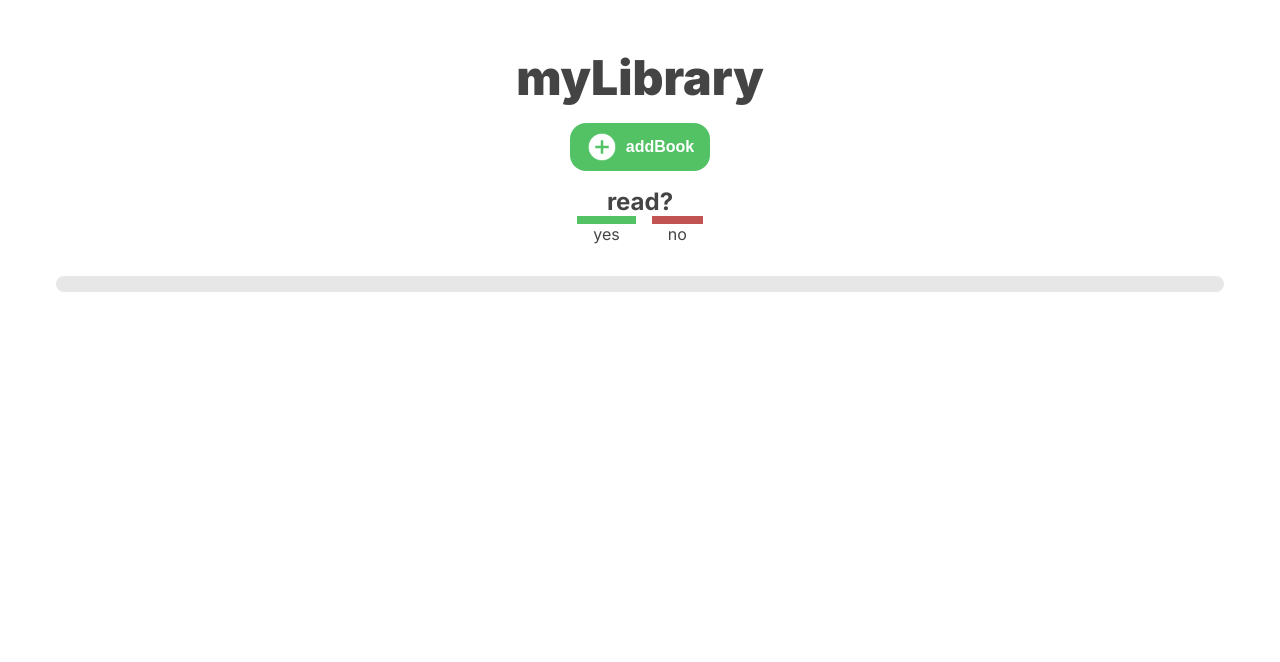
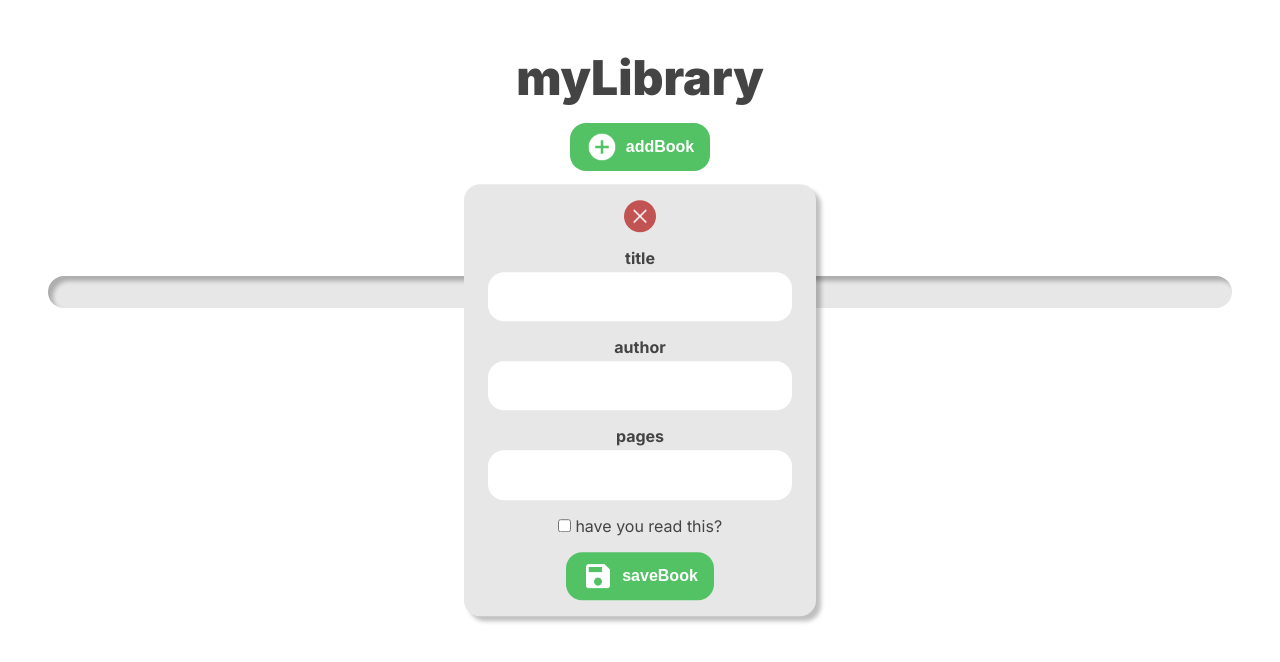
Before and after one commit to JCBolito/ODIN-Library, a plain HTML site: page index.html in a window 1280 px wide. Both pictures are taken after a click on the button "addBook". Drawn offline with Linux system fonts and the light colour scheme.

Commit message:
functionality has barely started

```diff
--- a/index.html
+++ b/index.html
@@ -14,7 +14,7 @@
 <body>
 	<header>
 		<h1>myLibrary</h1>
-		<button>
+		<button class="addBook">
 			<img src="./img/plus-circle.png" alt="Add Book">
 			addBook
 		</button>
@@ -26,24 +26,27 @@
 			</div>
 		</section>
 	</header>
-	<form action="#" class="hidden">
+	<form onsubmit="return addBookToLibrary()" class="hidden">
+		<button class="close">
+			<img src="./img/close.png" alt="Close Form">
+		</button>
+		<div>
+			<label for="title">title</label>
+			<input type="text" name="title" id="title" required>
+		</div>
 		<div>
 			<label for="author">author</label>
-			<input type="text" name="author" id="author">
-		</div>
-		<div>
-			<label for="title">title</label>
-			<input type="text" name="title" id="title">
+			<input type="text" name="author" id="author" required>
 		</div>
 		<div>
 			<label for="pages">pages</label>
-			<input type="number" name="pages" id="pages">
+			<input type="number" name="pages" id="pages" min="0" required>
 		</div>
 		<div>
 			<input type="checkbox" name="read" id="read">
-			<label for="read">have you read this?</label>
+			<label for="read">have you read this?</label required>
 		</div>
-		<button>
+		<button class="saveBook" type="submit">
 			<img src="./img/content-save.png" alt="Save">
 			saveBook
 		</button>
@@ -64,8 +67,8 @@
 			</div>
 			<div class="bookContent read">
 				<p>read</p>
-				<label for="read"></label>
-				<input type="checkbox" name="read" id="read" class="toggle">
+				<label for="bookRead"></label>
+				<input type="checkbox" name="bookRead" id="bookRead" class="toggle">
 			</div>
 		</article> -->
 		<!-- <article>
@@ -86,7 +89,7 @@
 				<input type="checkbox" name="read" id="read" class="toggle">
 				<label for="read"></label>
 			</div>
-		</article> -->
+		</article>
 	</main>
 </body>
 
--- a/script.js
+++ b/script.js
@@ -1,3 +1,28 @@
+
+// -----------------
+
+const form = document.querySelector('form');
+const closeForm = document.querySelector('.close');
+const addBookButton = document.querySelector('.addBook');
+const saveBookButton = document.querySelector('saveBook');
+let inputTitle = document.querySelector('#title');
+let inputAuthor = document.querySelector('#author');
+let inputPages = document.querySelector('#pages');
+let inputRead = document.querySelector('#read');
+
+
+//OPENS FORM
+addBookButton.addEventListener('click', function () {
+	form.classList.remove('hidden');
+});
+
+
+//CLOSES FORM
+closeForm.addEventListener('click', function () {
+	form.classList.add('hidden');
+});
+
+// OBJECTS
 let myLibrary = [];
 
 class Book {
@@ -9,7 +34,21 @@ class Book {
 	}
 }
 
+// ADD BOOK INFORMATION
+function clearInputs() {
+	inputTitle.value = '';
+	inputAuthor.value = '';
+	inputPages.value = '';
+	inputRead.value = '';
+}
+
 function addBookToLibrary() {
+	form.classList.add('hidden');
 	let newBook = new Book();
+	newBook.title = inputTitle.value;
+	newBook.author = inputAuthor.value;
+	newBook.pages = inputPages.value;
+	newBook.read = inputRead.value;
+	myLibrary.push(newBook);
+	clearInputs();
 }
-// -----------------
--- a/style.css
+++ b/style.css
@@ -40,7 +40,7 @@ header>h1 {
 
 /* HEADER & FORM */
 header>button,
-form>button {
+.saveBook {
 	background-color: var(--green);
 	color: var(--white);
 
@@ -94,17 +94,37 @@ section>.guide>p:last-child {
 	display: none;
 }
 
+button.close {
+	border-radius: 50%;
+	background-color: var(--red);
+	width: 2rem;
+	height: 2rem;
+	display: grid;
+	place-items: center;
+	border: 0;
+	transition: 0.2s ease-in-out;
+}
+
+button.close>img {
+	width: 1.5rem;
+	filter: invert(100%);
+}
+
+
 form {
-	position: absolute;
-	left: 0;
-	right: 0;
-	margin-left: auto;
-	margin-right: auto;
+	position: fixed;
+	left: 50%;
+	top: 50%;
+	margin: auto;
+	transform: translate(-50%, -50%);
+
 	padding: 1rem;
-
 	border-radius: var(--border-radius);
 	background-color: var(--gray);
+	box-shadow: 5px 5px 4px rgba(0, 0, 0, 0.25);
+
 	display: grid;
+	justify-items: center;
 	place-content: center;
 	width: 80vw;
 	max-width: 20rem;
@@ -140,8 +160,9 @@ form>div>input:not([type="checkbox"]) {
 /* MAIN */
 main {
 	background-color: var(--gray);
+	box-shadow: inset 5px 5px 4px rgba(0, 0, 0, 0.25);
 	width: 90vw;
-	padding: 0.5rem;
+	padding: 1rem;
 	border-radius: var(--border-radius);
 
 	display: grid;
@@ -150,13 +171,16 @@ main {
 }
 
 article {
-	border: 0.35rem solid var(--green);
 	border-radius: calc(var(--border-radius)/2);
 	padding: 1rem;
-
+	background: radial-gradient(circle, rgba(226, 167, 167, 1) 0%, rgba(224, 102, 102, 1) 100%);
 	display: grid;
 	gap: 0.5rem;
 	text-align: center;
+}
+
+article.bookRead {
+	background: radial-gradient(circle, rgba(190, 226, 167, 1) 0%, rgba(102, 224, 105, 1) 100%);
 }
 
 .read>input[type="checkbox"] {
```
Also changed, not shown: img/close.png (added).
